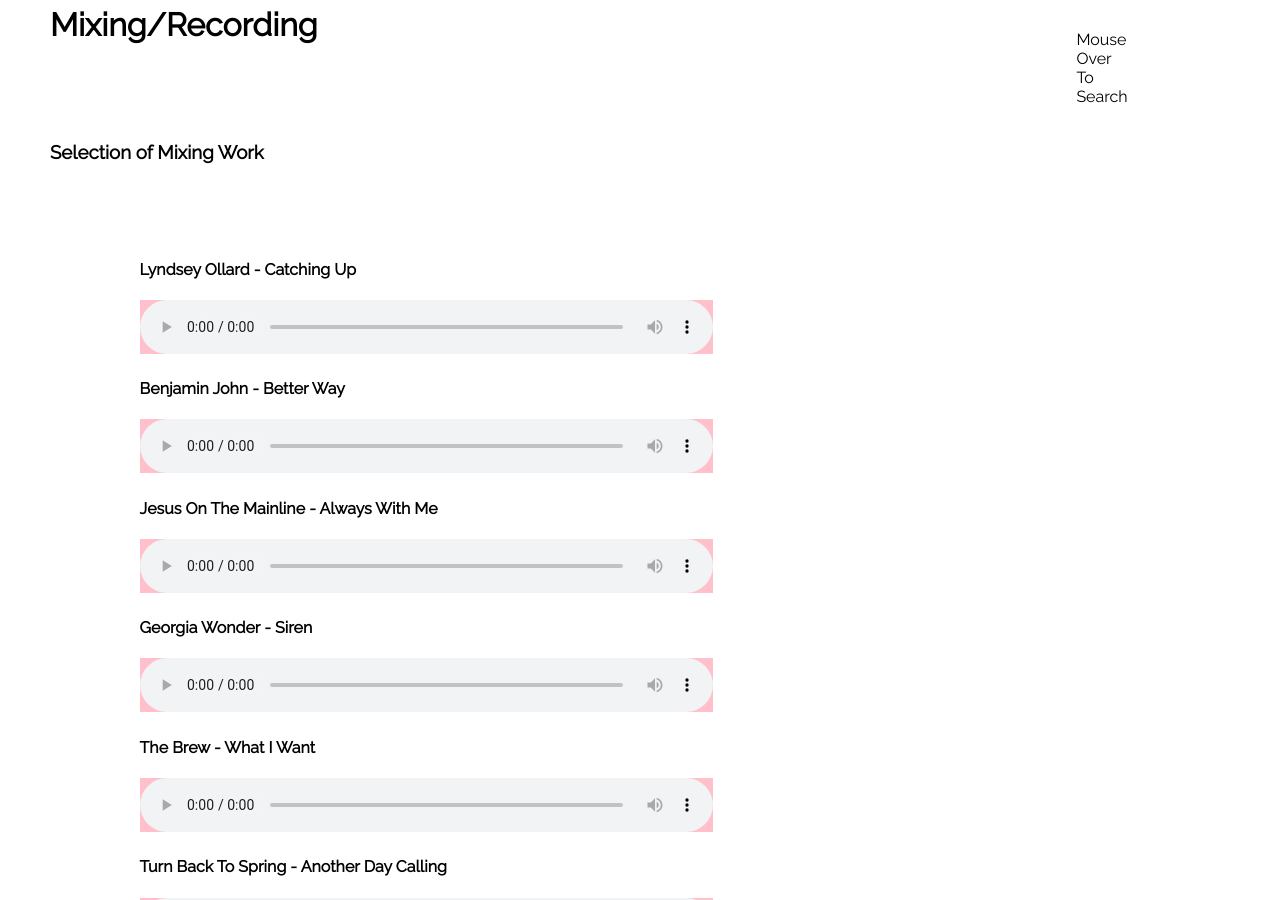
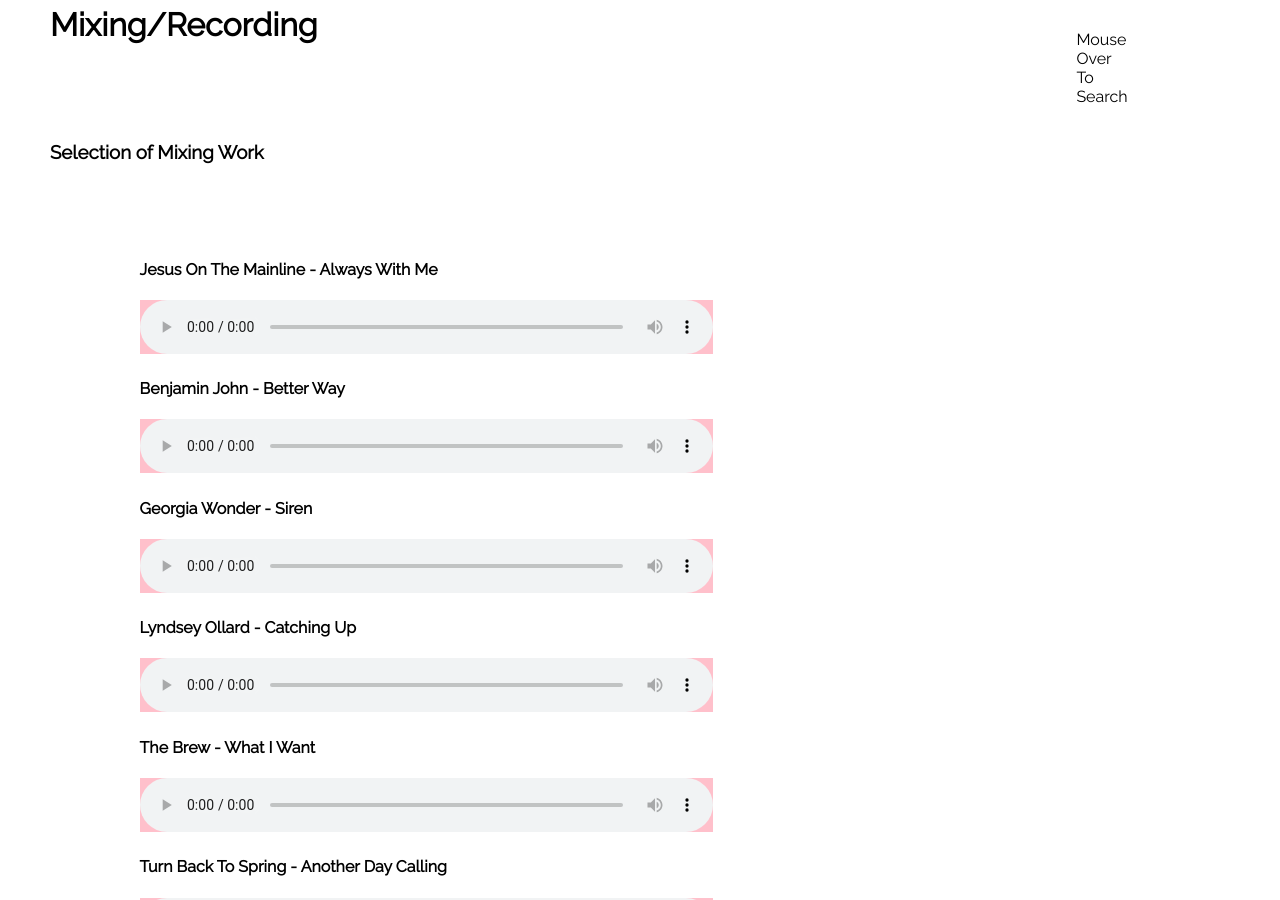
Before and after one commit to ABoyCalledPuK/PortfolioSite, a Jekyll site: the page built from mixing.html, in a window 1280 px wide and 900 px high, scrolled down 276 px. Built offline with Jekyll 4.4.1, drawn with Linux system fonts in a browser that asks for light colours.

Commit message:
change order mix

```diff
--- a/mixing.html
+++ b/mixing.html
@@ -28,9 +28,9 @@ layout: default
 			<div class="mixingwork">
 
 				<div class="audioplayer">
-					<h4>Lyndsey Ollard - Catching Up</h4>
+					<h4>Jesus On The Mainline - Always With Me</h4>
 					<audio controls class="audioplayer">
-		  				<source src="./assets/LyndseyOllard_CatchingUp.mp3" type="audio/mpeg">
+		  				<source src="./assets/alwayswithme.wav" type="audio/wav">
 		  			</audio>
 	  			</div>
 
@@ -42,16 +42,16 @@ layout: default
 	  			</div>
 
 	  			<div class="audioplayer">
-					<h4>Jesus On The Mainline - Always With Me</h4>
+					<h4>Georgia Wonder - Siren</h4>
 					<audio controls class="audioplayer">
-		  				<source src="./assets/alwayswithme.wav" type="audio/wav">
+		  				<source src="./assets/GeorgiaWonder_Siren.wav" type="audio/wav">
 		  			</audio>
 	  			</div>
 
-	  			<div class="audioplayer">
-					<h4>Georgia Wonder - Siren</h4>
+				<div class="audioplayer">
+					<h4>Lyndsey Ollard - Catching Up</h4>
 					<audio controls class="audioplayer">
-		  				<source src="./assets/GeorgiaWonder_Siren.wav" type="audio/wav">
+		  				<source src="./assets/LyndseyOllard_CatchingUp.mp3" type="audio/mpeg">
 		  			</audio>
 	  			</div>
 
```
